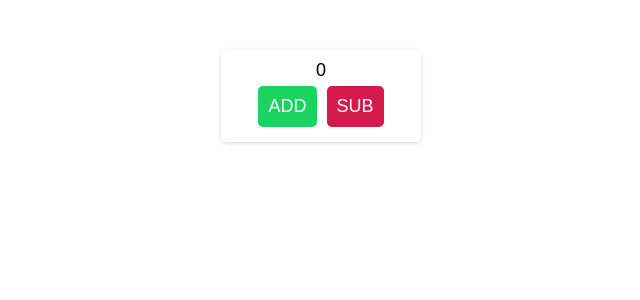
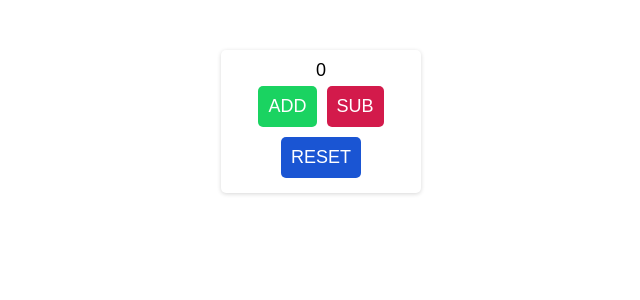
Before and after one commit to otmanedouieb/learn-react, a React (Create React App) app: page / in a window 1280 px wide. Shown: the top 300 px of the page, without its empty margins (319-959 px from the left). Built offline with nearby package versions, Linux system fonts and the light colour scheme.

Commit message:
Use useState

```diff
--- a/src/App.css
+++ b/src/App.css
@@ -23,6 +23,7 @@ button {
   border-radius: 5px;
   border: none;
   cursor: pointer;
+  border-radius: 5px;
 }
 
 button.sub {
@@ -32,3 +33,7 @@ button.sub {
 button.add {
   background-color: rgb(26, 211, 97);
 }
+
+button.reset {
+  background-color: rgb(26, 85, 211);
+}
--- a/src/App.js
+++ b/src/App.js
@@ -1,17 +1,39 @@
+import { useState } from "react";
+
 import "./App.css";
 
 function App() {
-  let count = 0;
+  const [count, setCount] = useState(0);
 
+  function handelAdd() {
+    setCount((previousCount) => previousCount + 1);
+    // You can use
+    // setCount(count + 1)
+  }
+
+  function handelSub() {
+    setCount((previousCount) => previousCount - 1);
+    // You can use
+    // setCount(count - 1)
+  }
+
+  function handelReset() {
+    setCount((previousCount) => (previousCount = 0));
+    // You can use
+    // setCount(0)
+  }
   return (
     <div className="App">
       <div className="box">
         <p>{count}</p>
-        <button onClick={() => count + 1} className="add">
+        <button onClick={handelAdd} className="add">
           ADD
         </button>
-        <button onClick={() => count - 1} className="sub">
+        <button onClick={handelSub} className="sub">
           SUB
+        </button>
+        <button onClick={handelReset} className="reset">
+          RESET
         </button>
       </div>
     </div>
```
